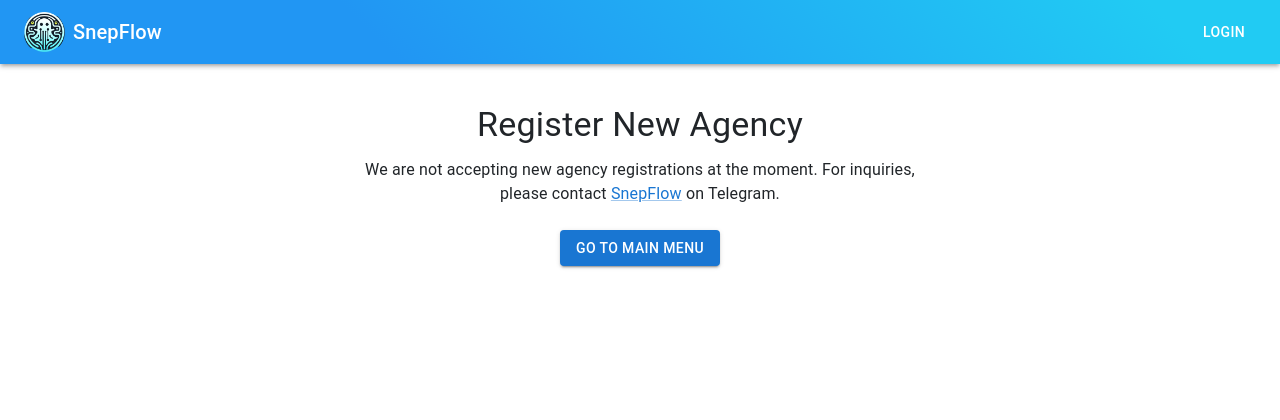
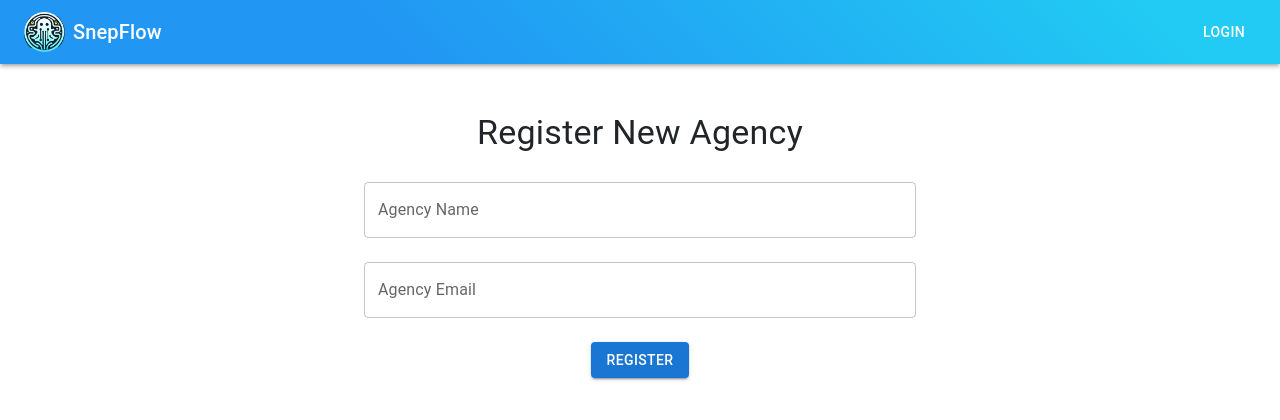
Before and after one commit to vlaven96/multitenant_bot_platform_fe, a React (Vite) app: page /register-agency in a window 1280 px wide. Shown: the top 420 px of the page. Built offline with nearby package versions, Linux system fonts and the light colour scheme.

Commit message:
Open registration was enabled

```diff
--- a/src/App.tsx
+++ b/src/App.tsx
@@ -92,14 +92,14 @@ function App() {
             </PublicRoute>
           }
         />
-        <Route
+        {/* <Route
           path="/register-new-agency"
           element={
             <PublicRoute isAuthenticated={isAuthenticated}>
               <RegisterNewAgency />
             </PublicRoute>
           }
-        />
+        /> */}
         <Route
           path="/register"
           element={
--- a/src/components/RegisterAgency.tsx
+++ b/src/components/RegisterAgency.tsx
@@ -1,36 +1,71 @@
-
-import React from 'react';
-import { Container, Typography, Button, Box, Link } from '@mui/material';
+import React, { useState } from 'react';
+import { TextField, Button, Container, Typography } from '@mui/material';
+import { registerAgencyOld } from '../services/agencyService';
+import { toast } from 'react-toastify';
+import 'react-toastify/dist/ReactToastify.css';
 import { useNavigate } from 'react-router-dom';
 
-const RegisterAgency: React.FC = () => {
+function RegisterAgency() {
+  const [agencyName, setAgencyName] = useState('');
+  const [agencyEmail, setAgencyEmail] = useState('');
+  const [emailError, setEmailError] = useState('');
   const navigate = useNavigate();
 
-  const handleGoToMainMenu = () => {
-    navigate('/');
+  const validateEmail = (email: string) => {
+    const emailRegex = /^[^\s@]+@[^\s@]+\.[^\s@]+$/;
+    return emailRegex.test(email);
+  };
+
+  const handleRegister = async () => {
+    if (!validateEmail(agencyEmail)) {
+      setEmailError('Please enter a valid email address.');
+      return;
+    }
+    setEmailError('');
+    try {
+      const result = await registerAgencyOld(agencyName, agencyEmail);
+      console.log('Agency registered successfully:', result);
+      toast.success('A confirmation email was sent to your email address.');
+      navigate('/');
+    } catch (error: any) {
+      const errorMessage = error.message || 'Failed to register agency. Please try again.';
+      toast.error(errorMessage);
+    }
   };
 
   return (
-    <Container maxWidth="sm" sx={{ textAlign: 'center', mt: 5 }}>
-      <Typography variant="h4" gutterBottom>
+    <Container maxWidth="sm" className="d-flex flex-column align-items-center mt-5">
+      <Typography variant="h4" component="h1" gutterBottom>
         Register New Agency
       </Typography>
-      <Typography variant="body1" sx={{ mb: 3 }}>
-        We are not accepting new agency registrations at the moment. For inquiries, please contact{' '}
-        <Link href="https://t.me/snepflow" target="_blank" rel="noopener noreferrer">
-          SnepFlow
-        </Link>{' '}
-        on Telegram.
-      </Typography>
+      <TextField
+        label="Agency Name"
+        variant="outlined"
+        fullWidth
+        margin="normal"
+        value={agencyName}
+        onChange={(e) => setAgencyName(e.target.value)}
+      />
+      <TextField
+        label="Agency Email"
+        variant="outlined"
+        fullWidth
+        margin="normal"
+        value={agencyEmail}
+        onChange={(e) => setAgencyEmail(e.target.value)}
+        error={!!emailError}
+        helperText={emailError}
+      />
       <Button
         variant="contained"
         color="primary"
-        onClick={handleGoToMainMenu}
+        onClick={handleRegister}
+        className="mt-3"
       >
-        Go to Main Menu
+        Register
       </Button>
     </Container>
   );
-};
+}
 
 export default RegisterAgency;
--- a/src/components/RegisterUser.tsx
+++ b/src/components/RegisterUser.tsx
@@ -38,9 +38,9 @@ function RegisterUser() {
       console.log('User registered successfully:', result);
       toast.success('User registered successfully.');
       navigate('/'); // Redirect to home page
-    } catch (error) {
-      console.error('Failed to register user:', error);
-      toast.error('Failed to register user. Please try again.');
+    } catch (error: any) {
+      const errorMessage = error.message || 'Failed to register agency. Please try again.';
+      toast.error(errorMessage);
     }
   };
 
--- a/src/services/agencyService.ts
+++ b/src/services/agencyService.ts
@@ -1,6 +1,26 @@
 import axios from "axios";
 
 const API_URL = import.meta.env.VITE_API_URL; // Replace with your actual API URL
+
+
+export const registerAgencyOld = async (name: string, agencyEmail: string) => {
+  try {
+    console.log(API_URL);
+    const response = await axios.post(`${API_URL}/agencies/`, {
+      name,
+      agency_email: agencyEmail,
+      admin_role: "ADMIN",
+
+    });
+    return response.data;
+  } catch (error) {
+    if (axios.isAxiosError(error) && error.response) {
+      throw new Error(error.response.data.detail || "Error registering agency");
+    } else {
+      throw new Error("Error registering agency");
+    }
+  }
+};
 
 export const registerAgency = async (
   name: string,
@@ -18,7 +38,6 @@ export const registerAgency = async (
     });
     return response.data;
   } catch (error: any) {
-    console.error("Error registering agency:", error);
     if (axios.isAxiosError(error) && error.response) {
       // Propagate the error response from the server
       throw new Error(error.response.data.detail || "Error registering agency");
--- a/src/services/authService.ts
+++ b/src/services/authService.ts
@@ -73,7 +73,10 @@ export const completeRegistration = async (
     });
     return response.data;
   } catch (error) {
-    console.error("Error completing registration:", error);
-    throw error;
+    if (axios.isAxiosError(error) && error.response) {
+      throw new Error(error.response.data.detail || "Error registering user");
+    } else {
+      throw new Error("Error registering user");
+    }
   }
 };
```
